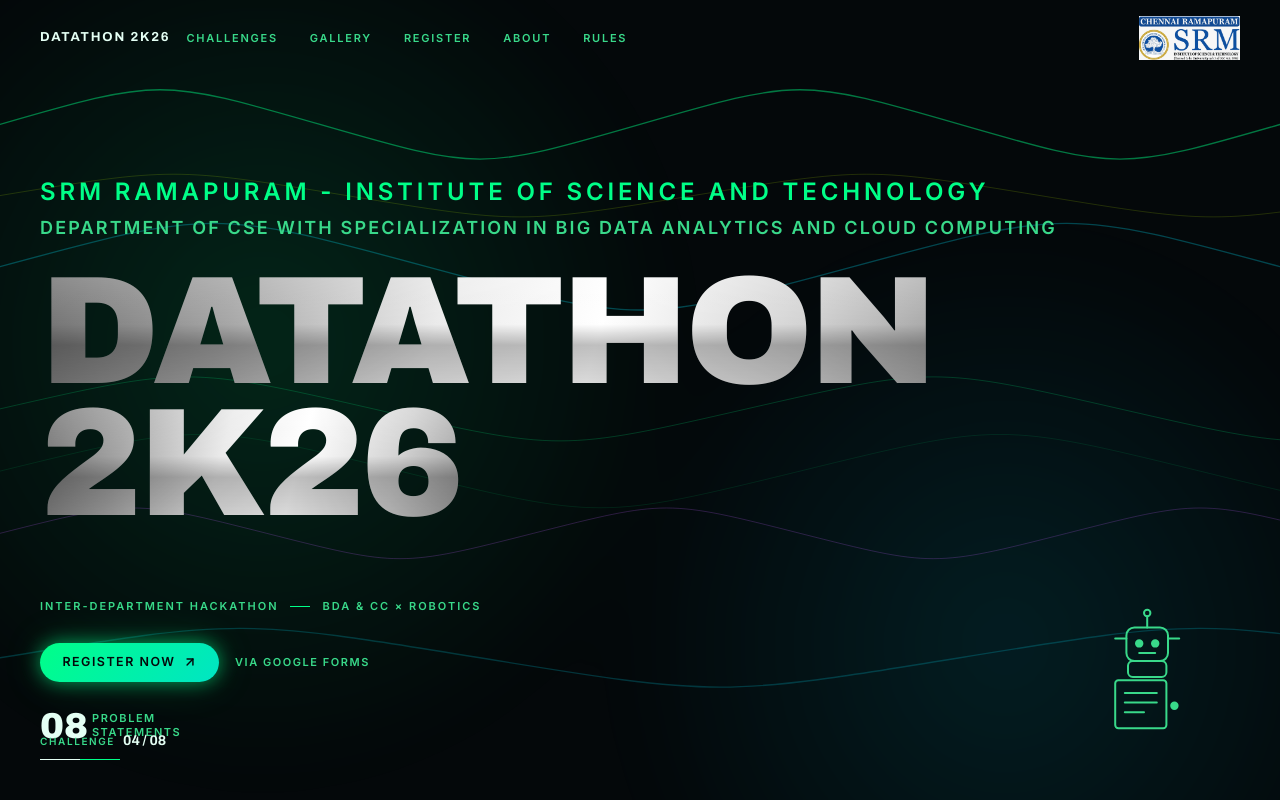
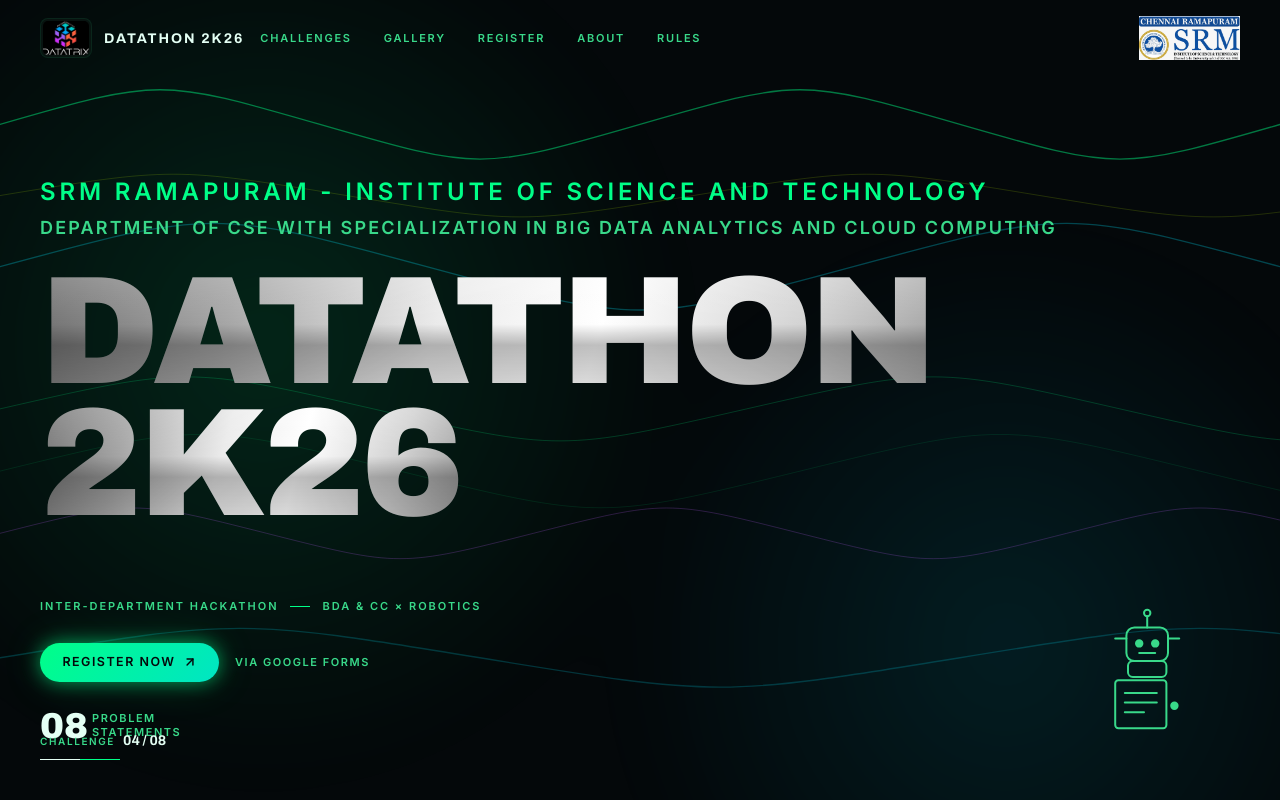
Before and after one commit to Prathu3110/Datathon_web, a Next.js app in the folder src/: page / in a window 1280 px wide. Shown: the top 800 px of the page. Built offline with nearby package versions, Linux system fonts and the light colour scheme.

Commit message:
style: keep DATATRIX logo in top navigation header and restore full-width hero title

```diff
--- a/src/components/nav.tsx
+++ b/src/components/nav.tsx
@@ -32,16 +32,20 @@ export function Nav() {
       <div className="mx-auto flex max-w-[1400px] items-center justify-between gap-4 px-6 py-4 md:px-10">
         {/* Event wordmark lockup — left */}
         <div className="flex min-w-0 items-center gap-3 md:gap-4">
-          <a
-            href="#top"
-            className="group relative shrink-0 font-display text-[13px] font-bold uppercase tracking-[0.14em] text-ink"
-          >
-            Datathon 2K26
-            <span
-              className="pointer-events-none absolute left-0 top-full mt-1 whitespace-nowrap text-[9px] font-semibold uppercase tracking-[0.18em] text-ink-muted opacity-0 transition-opacity duration-300 group-hover:opacity-100"
-              aria-hidden
-            >
-              Est. 2026
+          <a href="#top" className="flex items-center gap-3 group">
+            <img
+              src="/datatrix-logo.jpeg"
+              alt="DATATRIX Logo"
+              className="h-8 md:h-10 w-auto object-contain rounded-lg border border-border/60 p-0.5 bg-card/60 group-hover:border-accent-green/50 transition-colors"
+            />
+            <span className="relative shrink-0 font-display text-[13px] md:text-[14px] font-bold uppercase tracking-[0.14em] text-ink">
+              Datathon 2K26
+              <span
+                className="pointer-events-none absolute left-0 top-full mt-0.5 whitespace-nowrap text-[9px] font-semibold uppercase tracking-[0.18em] text-accent-green opacity-0 transition-opacity duration-300 group-hover:opacity-100"
+                aria-hidden
+              >
+                DATATRIX × SRM
+              </span>
             </span>
           </a>
         </div>
```
Also changed, not shown: src/public/datatrix-logo.jpeg (added), 1 other file (tests, documents, lock files or other folders).
